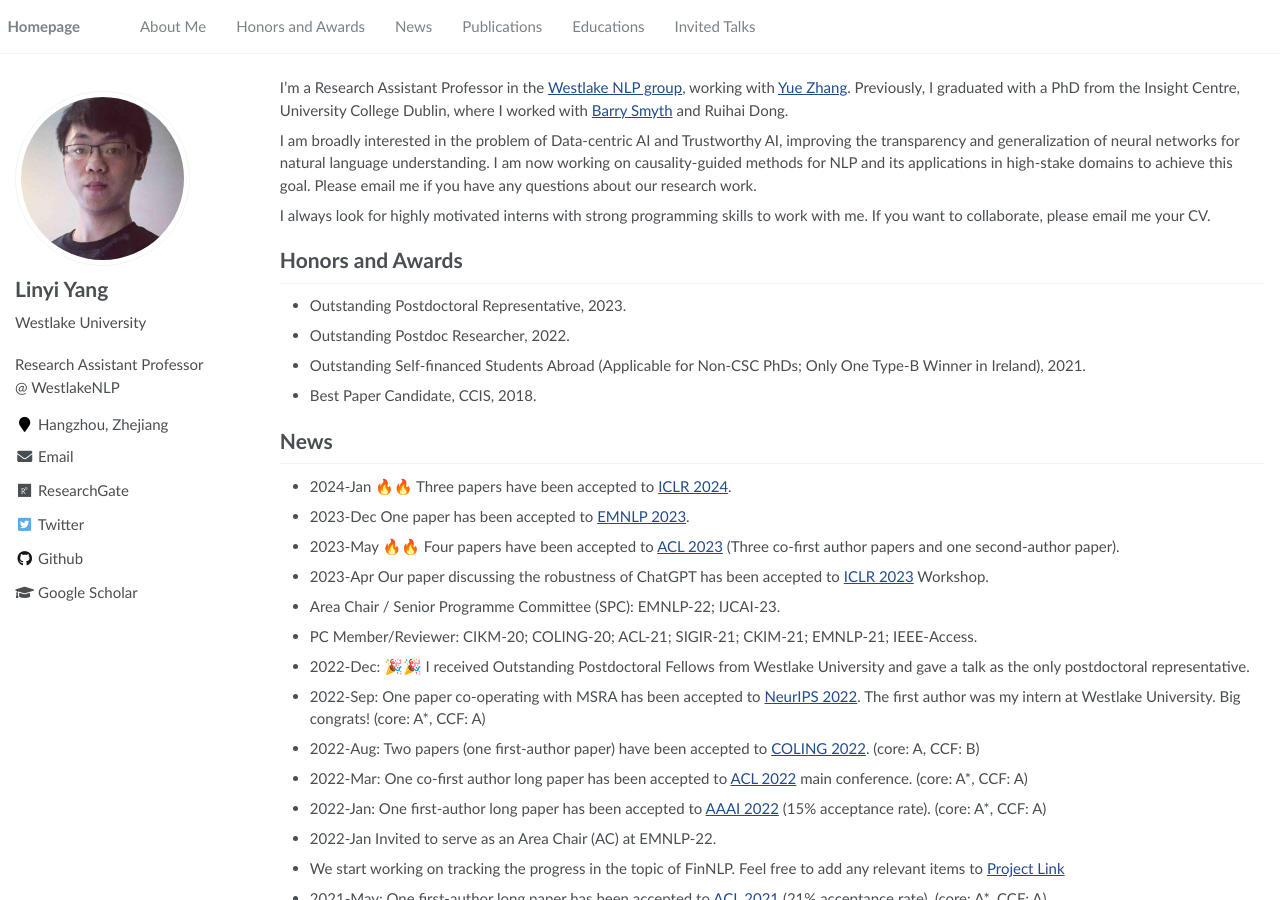
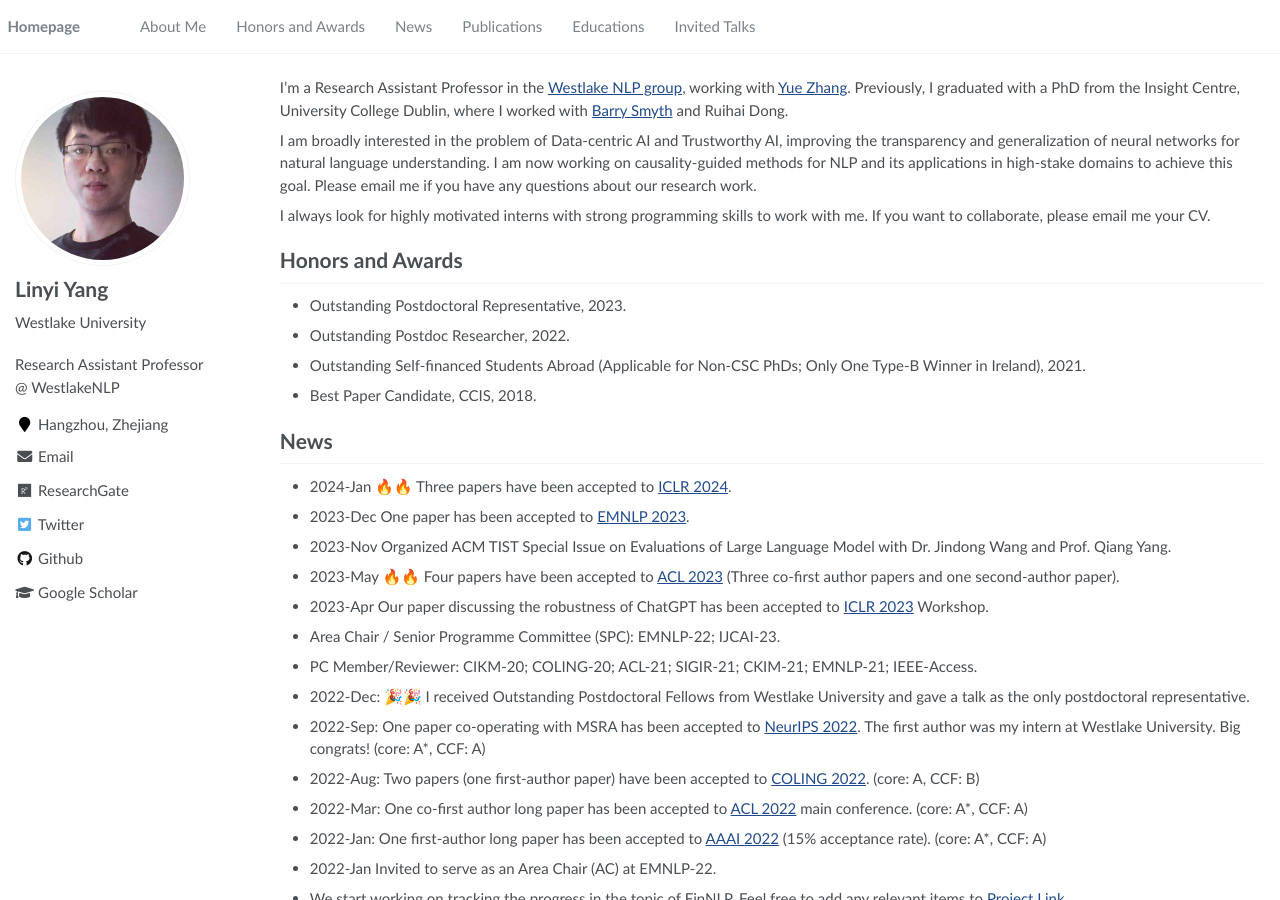
Before and after one commit to YangLinyi/yanglinyi.github.io, a Jekyll site: the page built from _pages/about.md, in a window 1280 px wide and 900 px high. Built offline with Jekyll 4.4.1, drawn with Linux system fonts in a browser that asks for light colours.

Commit message:
Update about.md

```diff
--- a/_pages/about.md
+++ b/_pages/about.md
@@ -33,6 +33,7 @@ I always look for highly motivated interns with strong programming skills to wor
 # News
 - 2024-Jan 🔥🔥 Three papers have been accepted to [ICLR 2024](https://iclr.cc/).
 - 2023-Dec One paper has been accepted to [EMNLP 2023](https://2023.emnlp.org/).
+- 2023-Nov Organized ACM TIST Special Issue on Evaluations of Large Language Model with Dr. Jindong Wang and Prof. Qiang Yang.
 - 2023-May 🔥🔥 Four papers have been accepted to [ACL 2023](https://2023.aclweb.org/) (Three co-first author papers and one second-author paper).
 - 2023-Apr Our paper discussing the robustness of ChatGPT has been accepted to [ICLR 2023](https://arxiv.org/abs/2302.12095) Workshop.
 - Area Chair / Senior Programme Committee (SPC): EMNLP-22; IJCAI-23.
```
